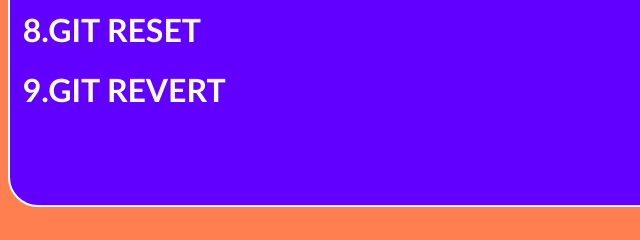
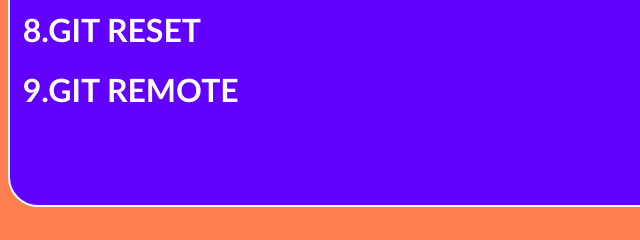
Before and after one commit to Sharnavo2908/my-project, a plain HTML site: page index.html in a window 1280 px wide. Shown: the part 553-793 px from the top of the page, 0-640 px from the left. Drawn offline with Linux system fonts and the light colour scheme.

Commit message:
Revert "Add Git revert operation"
This reverts commit 8ff21b93570b78d912ee74256f0f28b9e5ce8ac4.

```diff
--- a/index.html
+++ b/index.html
@@ -22,7 +22,7 @@
         <h1 style="margin-left: 1%;color: white;">6.GIT REMOTE</h1>
         <h1 style="margin-left: 1%;color: white;">7.GIT PUSH</h1>
         <h1 style="margin-left: 1%;color: white;">8.GIT RESET</h1>
-        <h1 style="margin-left: 1%;color: white;">9.GIT REVERT</h1>
+        <h1 style="margin-left: 1%;color: white;">9.GIT REMOTE</h1>
     </div>
 </body>
 </html>
```
